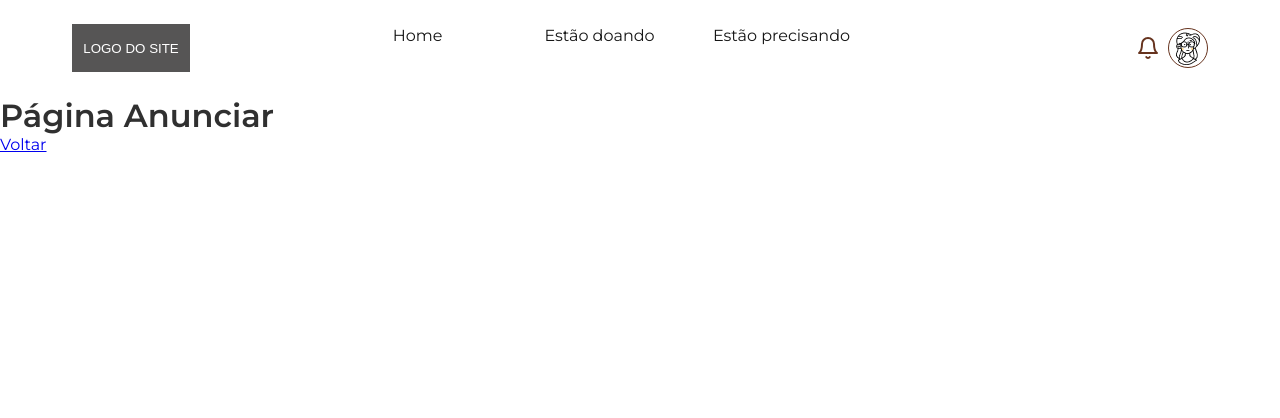
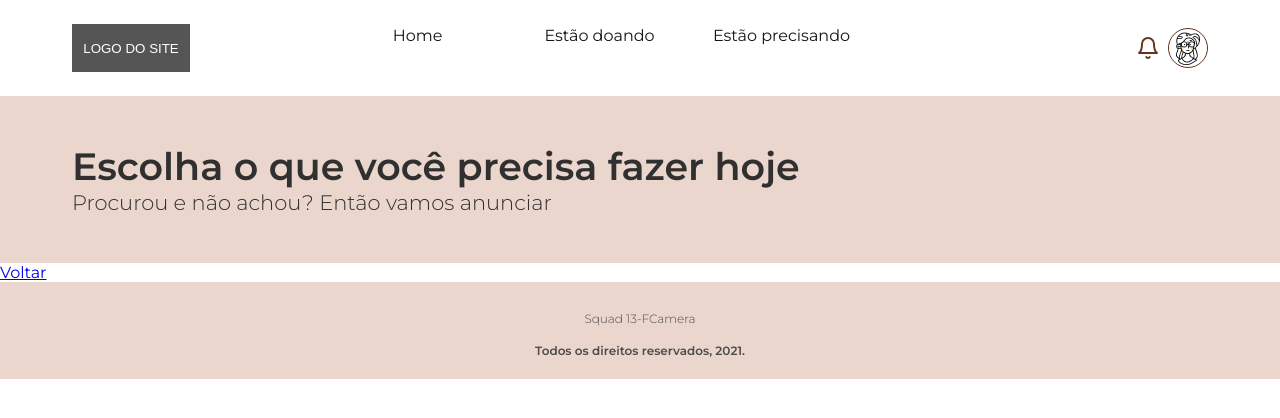
Before and after one commit to FCamara-Squad13/Mobile, a React (Create React App) app: page /anunciar in a window 1280 px wide. Shown: the top 418 px of the page. Built offline with nearby package versions, Linux system fonts and the light colour scheme.

Commit message:
Add Hero to 'Anunciar' page

```diff
--- a/src/components/Hero/index.tsx
+++ b/src/components/Hero/index.tsx
@@ -13,7 +13,10 @@ const Hero: React.FC<Props> = ({ title, subtitle, heroPath }) => {
   };
 
   return (
-    <div className="hero" style={heroStyle}>
+    <div
+      className={`hero${heroPath === "" ? " no-hero-image" : ""}`}
+      style={heroStyle}
+    >
       <div className="container">
         <div className="hero-content">
           <h4 className="hero-title">{title}</h4>
--- a/src/components/Hero/style.css
+++ b/src/components/Hero/style.css
@@ -1,8 +1,12 @@
 .hero {
+  background-color: var(--color-ligth-secondary);
   background-position: center center;
   background-size: cover;
   padding: 3em 0;
-  background-image: linear-gradient(rgba(0,0,0,0.6),rgba(0,0,0,0.6));
+}
+
+.no-hero-image {
+  background: none var(--color-ligth-secondary)!important ;
 }
 
 .hero-title {
--- a/src/index.css
+++ b/src/index.css
@@ -6,6 +6,7 @@
   --color-purple-terciary: #A08EC9;
   --color-dark-primary: #4C4C4C;
   --color-dark-secondary: #161616;
+  --color-ligth-secondary: #EAD6CC;
   --text-color: #303030;
 }
 
--- a/src/pages/Anunciar/index.tsx
+++ b/src/pages/Anunciar/index.tsx
@@ -1,15 +1,22 @@
 import React from "react";
 import { Link } from "react-router-dom";
+import Footer from "../../components/Footer";
+import Hero from "../../components/Hero";
 import Navbar from "../../components/Navbar";
 
 const Anunciar: React.FC = () => {
+  const heroTitle = "Escolha o que você precisa fazer hoje";
+  const heroSubtitle = "Procurou e não achou? Então vamos anunciar";
+  const heroPath = "";
+
   return (
     <>
       <Navbar />
-      <h1>Página Anunciar</h1>
+      <Hero title={heroTitle} subtitle={heroSubtitle} heroPath={heroPath} />
       <Link to="/">
         <p>Voltar</p>
       </Link>
+      <Footer />
     </>
   );
 };
```
